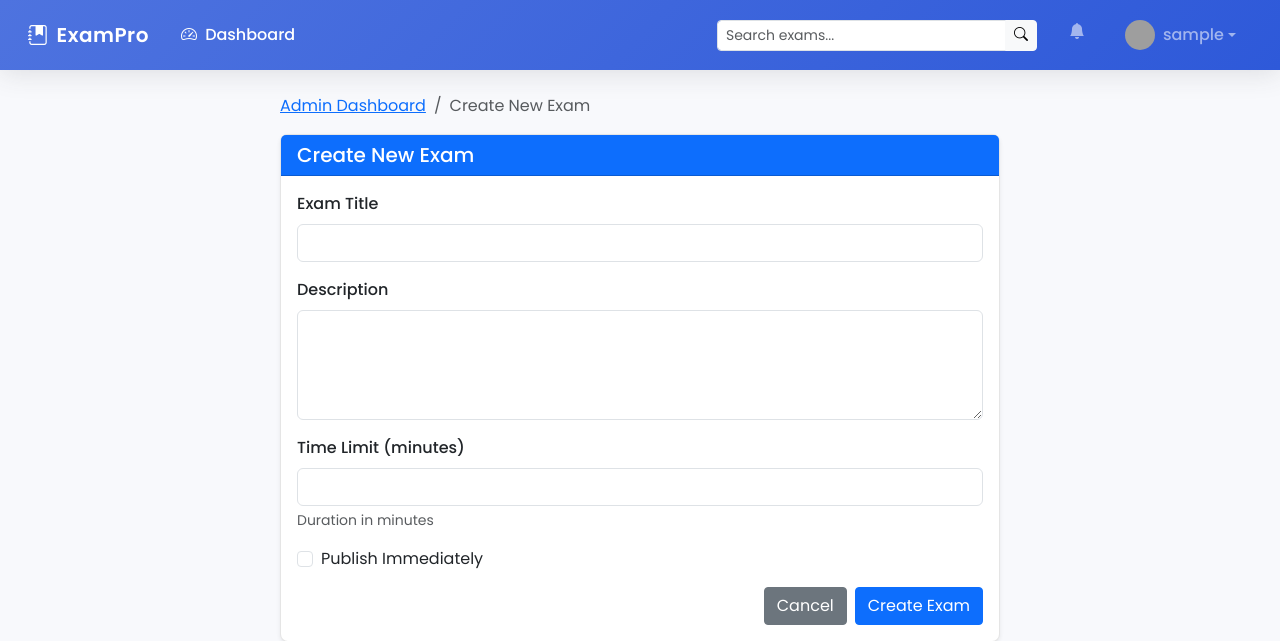
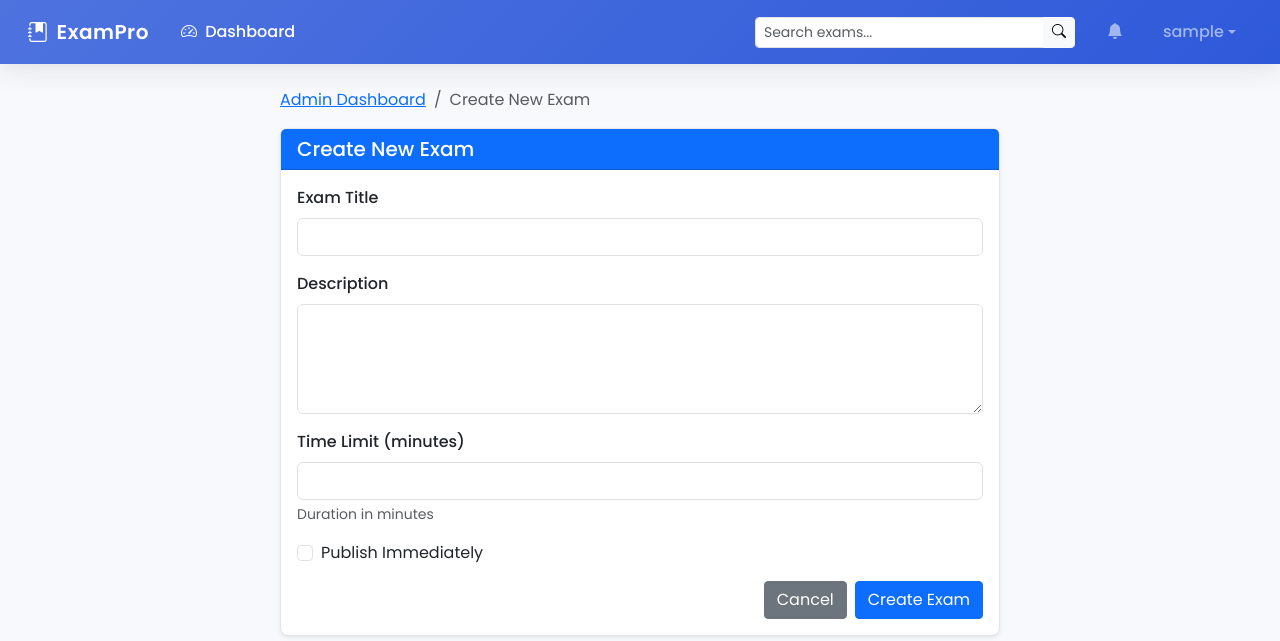
Before and after one commit to tanushg07/ExamPro, a Flask app: page /admin/exams/create in a window 1280 px wide. Shown: the top 641 px of the page. Run offline with Flask 3, Linux system fonts and the light colour scheme; the visitor is signed in with stand-in values (Sample User, id 1); data comes from the database, SQL or seed files in the repository; data that the repository does not hold is empty; some libraries are stand-ins or nearby versions; grey boxes are pictures that could not be loaded.

Commit message:
UI fixed

```diff
--- a/templates/base.html
+++ b/templates/base.html
@@ -211,8 +211,8 @@
                     <li class="nav-item dropdown">
                         <a class="nav-link dropdown-toggle d-flex align-items-center" href="#"
                            role="button" data-bs-toggle="dropdown" aria-expanded="false">
-                            <img src="{{ url_for('static', filename='images/default-avatar.png') }}"
-                                 class="user-avatar" alt="User Avatar">
+                            <!-- <img src="{{ url_for('static', filename='images/default-avatar.png') }}"
+                                 class="user-avatar" alt="User"> -->
                             <span class="d-none d-md-inline">{{ current_user.username }}</span>
                         </a>
                         <ul class="dropdown-menu dropdown-menu-end">
```
